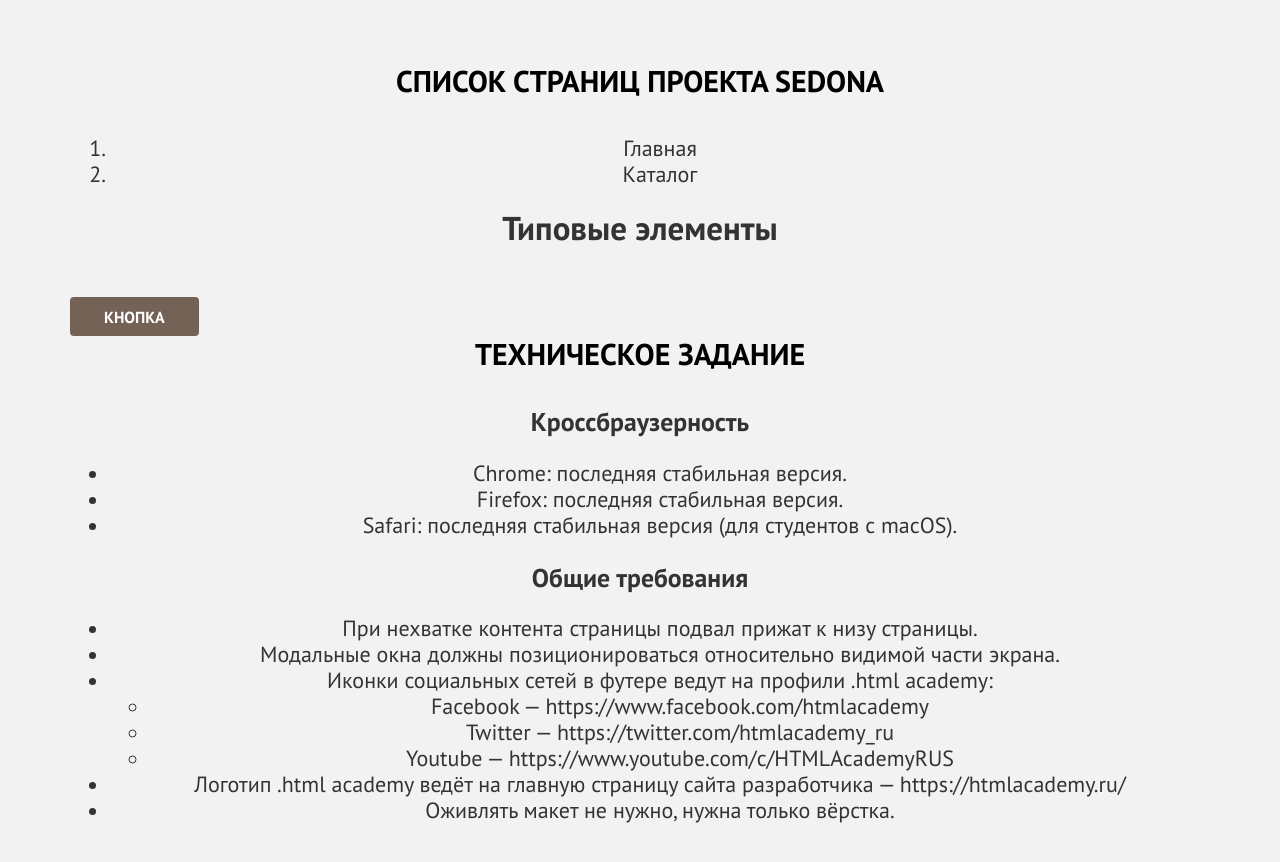
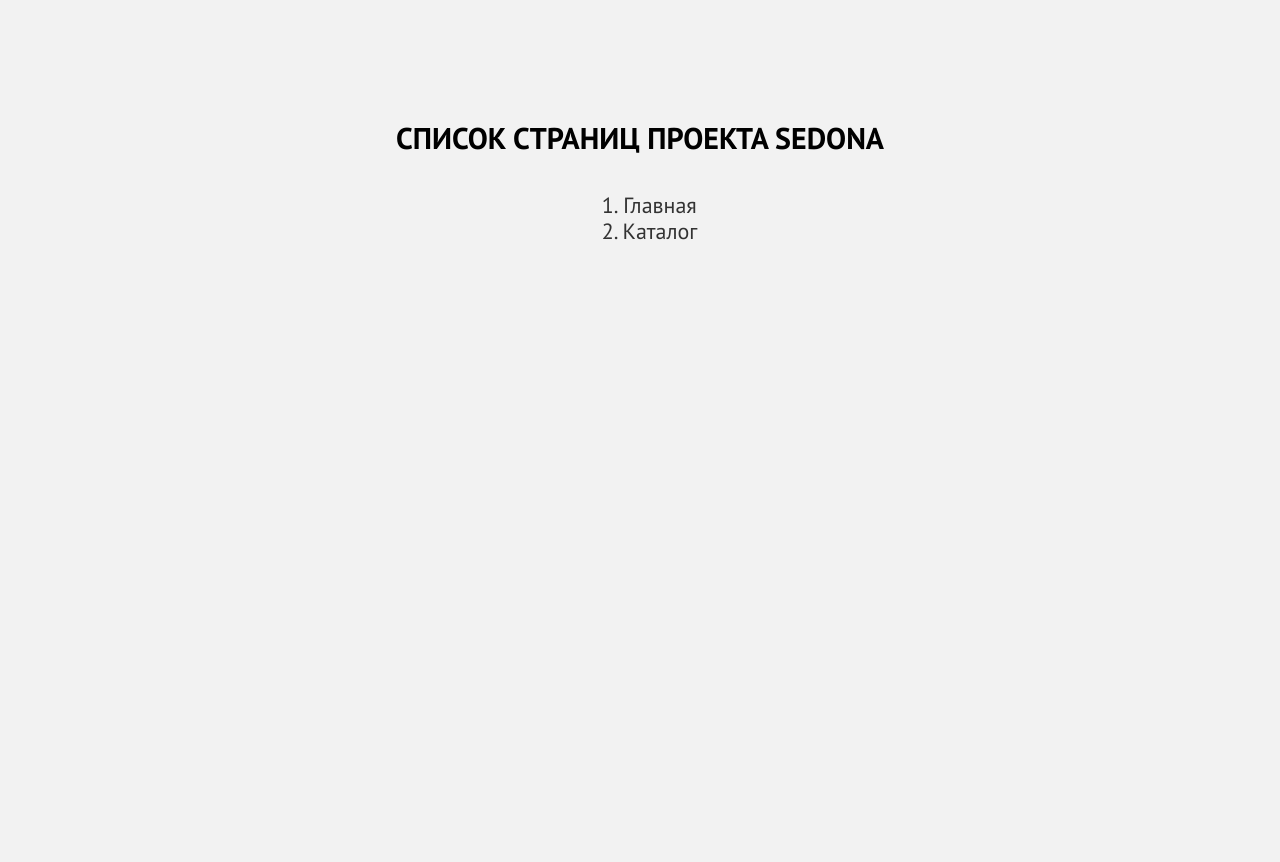
Before and after one commit to yurkaronin/Sedona, a plain HTML site: page index.html in a window 1280 px wide. After the commit the page ends 800 px from the top, so only its background shows below. Drawn offline with Linux system fonts and the light colour scheme.

Commit message:
поправил техническую страницу

```diff
--- a/index.html
+++ b/index.html
@@ -7,6 +7,18 @@
   <title>Список страниц проекта</title>
 
   <link rel="stylesheet" href="./css/main.min.css">
+  <style>
+    .section {
+      padding: 120px 0 90px;
+      display: flex;
+      justify-content: center;
+      align-items: center;
+    }
+    .tech-list {
+      max-width: max-content;
+      margin: 0 auto;
+    }
+  </style>
 </head>
 
 <body>
@@ -15,38 +27,13 @@
       <div class="wrapper">
         <h1 class="title">Список страниц проекта SEDONA</h1>
 
-        <ol>
+        <ol class="tech-list">
           <li><a href="./home.html">Главная</a></li>
           <li><a href="./catalog.html">Каталог</a></li>
         </ol>
-        <h2>Типовые элементы</h2>
-        <a href="#" class="button"><span>Кнопка</span></a>
 
-        <h2 class="title">Техническое задание</h2>
-        <h3>Кроссбраузерность</h3>
-        <ul>
-          <li>Chrome: последняя стабильная версия.</li>
-          <li>Firefox: последняя стабильная версия.</li>
-          <li>Safari: последняя стабильная версия (для студентов с macOS).</li>
-        </ul>
-        <h3>Общие требования</h3>
-        <ul>
-          <li>При нехватке контента страницы подвал прижат к низу страницы.</li>
-          <li>Модальные окна должны позиционироваться относительно видимой части экрана.</li>
-          <li>Иконки социальных сетей в футере ведут на профили .html academy:
-            <ul>
-              <li>Facebook — https://www.facebook.com/htmlacademy</li>
-              <li>Twitter — https://twitter.com/htmlacademy_ru</li>
-              <li>Youtube — https://www.youtube.com/c/HTMLAcademyRUS</li>
-            </ul>
-          </li>
-          <li>Логотип .html academy ведёт на главную страницу сайта разработчика — https://htmlacademy.ru/</li>
-          <li>Оживлять макет не нужно, нужна только вёрстка.</li>
-        </ul>
       </div>
     </section>
-
-
   </main>
 </body>
 
```
